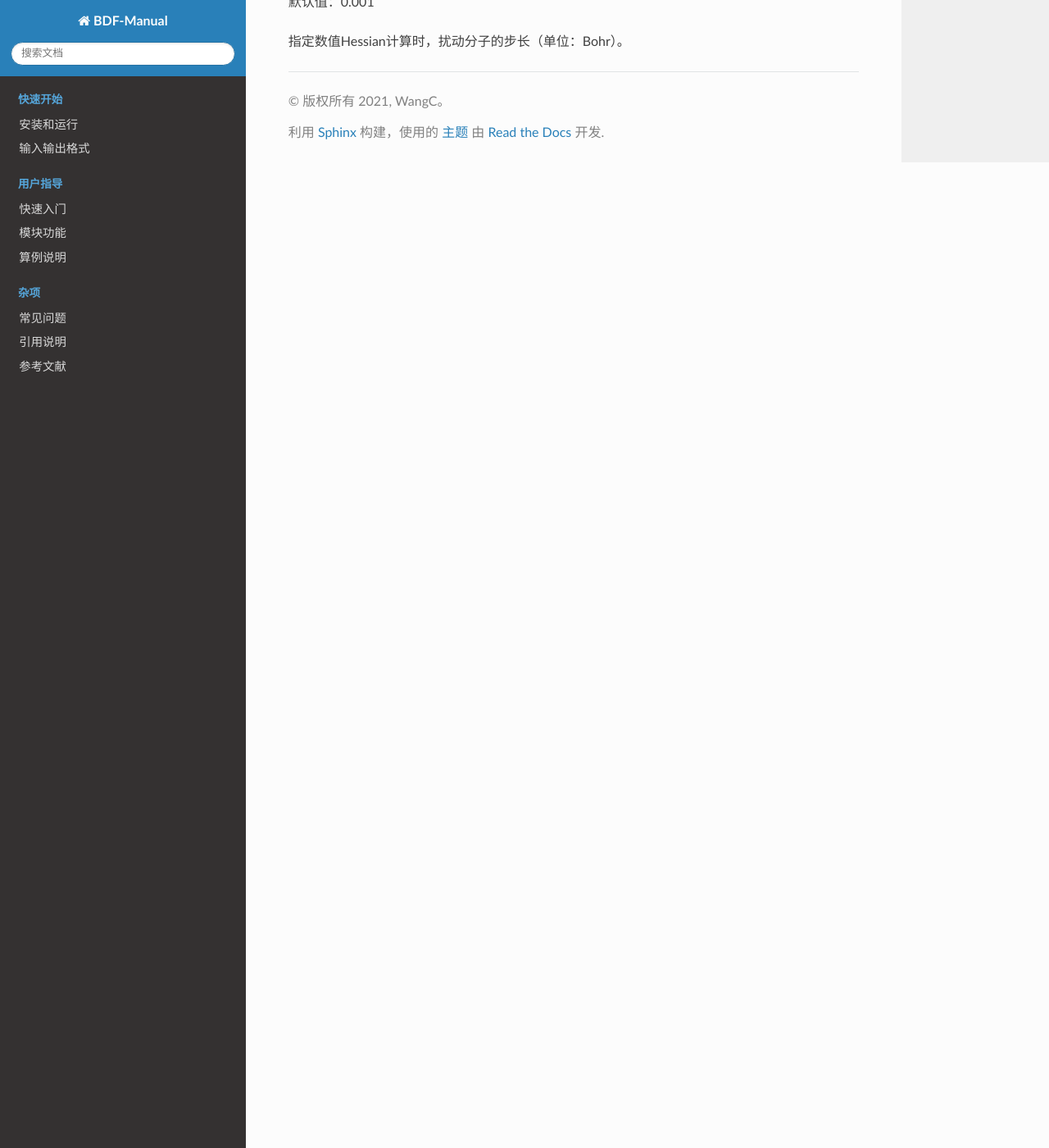
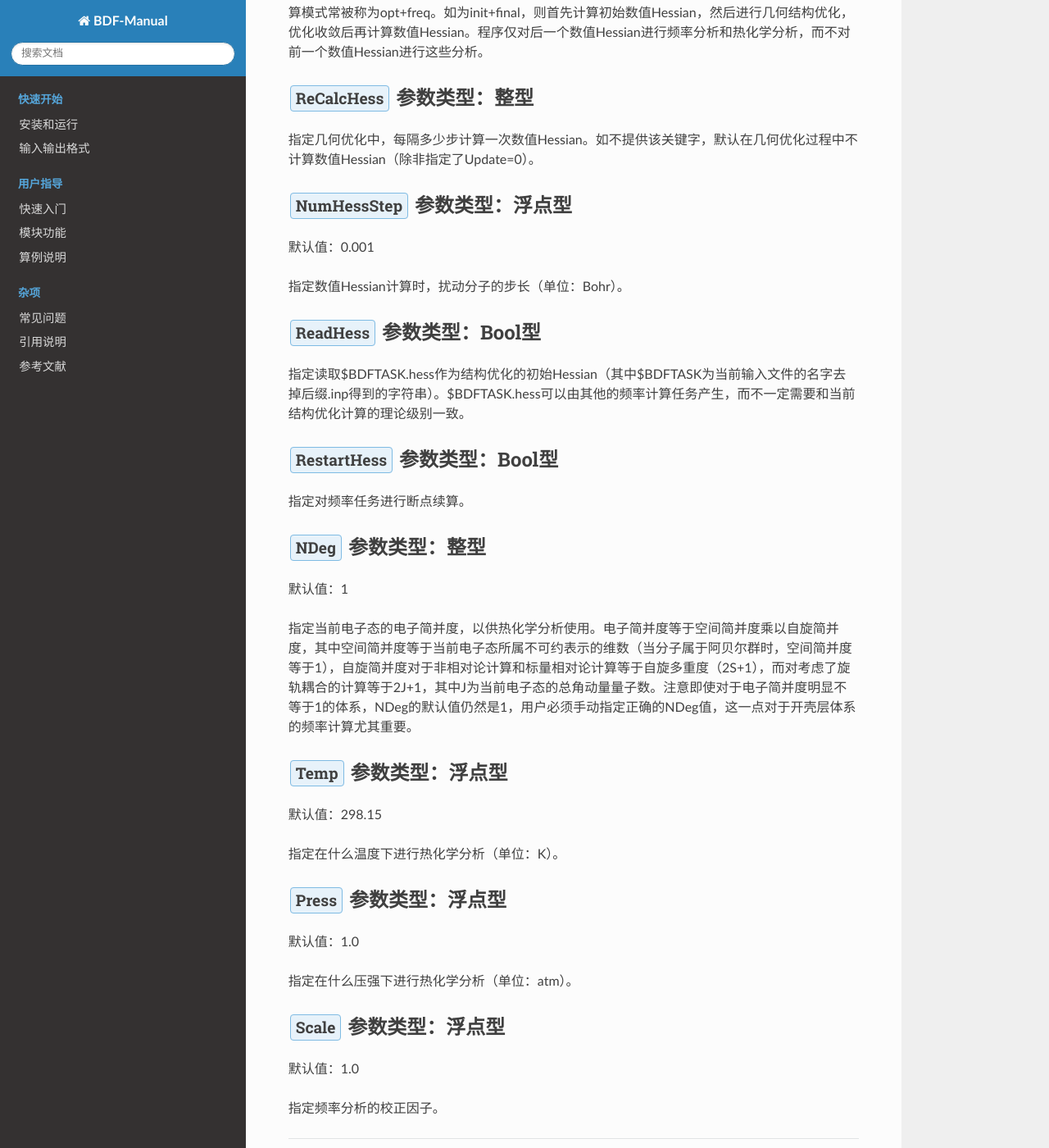
Before and after one commit to BDF-manual-maintenance/BDF-Manual, a Sphinx documentation site: the page built from source/module/bdfopt.rst, in a window 1280 px wide and 1400 px high, scrolled down 2943 px. Shown: the whole window at 82% size. Built offline with Sphinx 7.4.7 and the Read the Docs theme 2.0.0, drawn with Linux system fonts in a browser that asks for light colours; pages that are not in the unit, such as notebooks, are missing from menus; some of the changed text lies outside the part shown.

Commit message:
更新BDFOPT模块的关键词列表

```diff
--- a/source/module/bdfopt.rst
+++ b/source/module/bdfopt.rst
@@ -1,6 +1,6 @@
 bdfopt模块
 ================================================
-bdfopt模块是BDF程序的分子几何结构优化模块，可用来寻找极小点、过渡态、锥形交叉点等。与其他模块不同，包含bdfopt模块的输入文件，并不是按照模块的先后顺序线性执行的。
+bdfopt模块是BDF程序的分子几何结构优化模块，可用来寻找极小点、过渡态、锥形交叉点等。与其他模块不同，包含bdfopt模块的输入文件，并不是按照模块的先后顺序线性执行的，详见“快速入门”部分结构优化相关章节。
 
 :guilabel:`Solver` 参数类型：整型
 ------------------------------------------------
@@ -32,9 +32,17 @@ bdfopt模块是BDF程序的分子几何结构优化模块，可用来寻找极
 
 :guilabel:`IOpt` 参数类型：整型
 ---------------------------------------------------
-可选值：3
+默认值：3
+
+可选值：3、10（当Solver=1时）；0、1、2、3、9、10、11、12、13、20、30、51、52（当Solver=0时）
 
 指定优化目标。对于DL-Find优化器，该参数的意义与DL-Find的IOpt参数意义相同，用户可参见DL-Find手册；对于BDF优化器，仅支持其中的2个IOpt值，IOpt=3（优化极小值点）和IOpt=10（优化过渡态）。
+
+:guilabel:`Trust` 参数类型：浮点型
+---------------------------------------------------
+默认值：0.3
+
+指定优化的置信半径（trust radius）。当置信半径r设定为正数时，程序的初始置信半径将设为r，但在随后的结构优化步骤中可能会视优化情况而动态地增加或减少置信半径。当置信半径r设定为负数时，程序的初始置信半径将设为|r|，且随后的结构优化步骤中保证置信半径不会超过|r|。
 
 :guilabel:`Update` 参数类型：整型
 ------------------------------------------------
@@ -85,3 +93,35 @@ bdfopt模块是BDF程序的分子几何结构优化模块，可用来寻找极
 默认值：0.001
 
 指定数值Hessian计算时，扰动分子的步长（单位：Bohr）。
+
+:guilabel:`ReadHess` 参数类型：Bool型
+---------------------------------------------------
+指定读取$BDFTASK.hess作为结构优化的初始Hessian（其中$BDFTASK为当前输入文件的名字去掉后缀.inp得到的字符串）。$BDFTASK.hess可以由其他的频率计算任务产生，而不一定需要和当前结构优化计算的理论级别一致。
+
+:guilabel:`RestartHess` 参数类型：Bool型
+---------------------------------------------------
+指定对频率任务进行断点续算。
+
+:guilabel:`NDeg` 参数类型：整型
+---------------------------------------------------
+默认值：1
+
+指定当前电子态的电子简并度，以供热化学分析使用。电子简并度等于空间简并度乘以自旋简并度，其中空间简并度等于当前电子态所属不可约表示的维数（当分子属于阿贝尔群时，空间简并度等于1），自旋简并度对于非相对论计算和标量相对论计算等于自旋多重度（2S+1），而对考虑了旋轨耦合的计算等于2J+1，其中J为当前电子态的总角动量量子数。注意即使对于电子简并度明显不等于1的体系，NDeg的默认值仍然是1，用户必须手动指定正确的NDeg值，这一点对于开壳层体系的频率计算尤其重要。
+
+:guilabel:`Temp` 参数类型：浮点型
+---------------------------------------------------
+默认值：298.15
+
+指定在什么温度下进行热化学分析（单位：K）。
+
+:guilabel:`Press` 参数类型：浮点型
+---------------------------------------------------
+默认值：1.0
+
+指定在什么压强下进行热化学分析（单位：atm）。
+
+:guilabel:`Scale` 参数类型：浮点型
+---------------------------------------------------
+默认值：1.0
+
+指定频率分析的校正因子。
```
